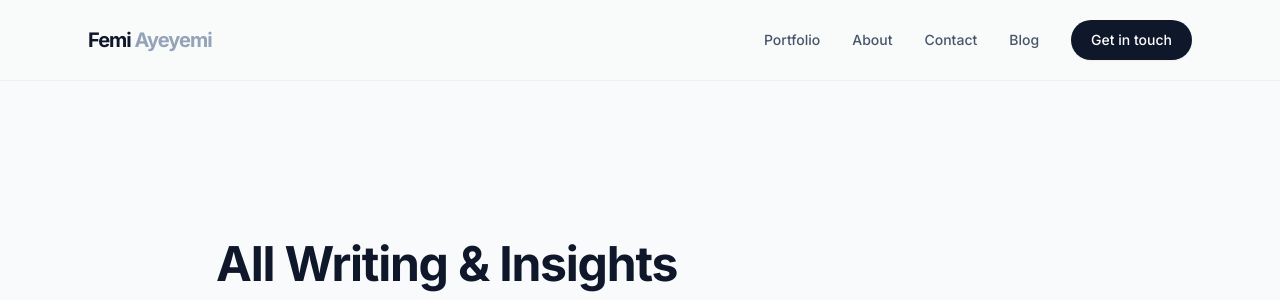
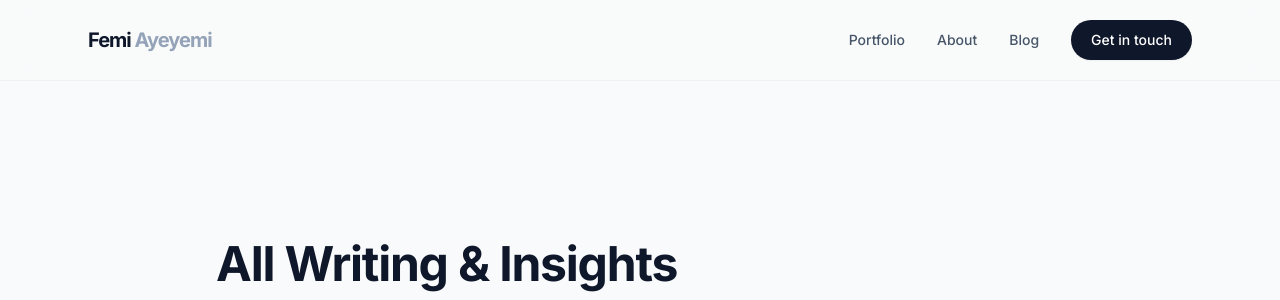
Before and after one commit to ayeyoluwafemi/faymol, a Django app: page /blog/ in a window 1280 px wide. Shown: the top 300 px of the page. Run offline with Django 5.2, Linux system fonts and the light colour scheme; data that the repository does not hold is empty; some libraries are stand-ins or nearby versions.

Commit message:
solving the broken section links issue on the blog page

```diff
--- a/portfolio/templates/portfolio/base.html
+++ b/portfolio/templates/portfolio/base.html
@@ -22,7 +22,6 @@
             <nav class="hidden md:flex items-center gap-8 text-sm font-medium text-slate-600">
                 <a href="/#work" class="hover:text-slate-900 transition">Portfolio</a>
                 <a href="/#about" class="hover:text-slate-900 transition">About</a>
-                <a href="/#contact" class="hover:text-slate-900 transition">Contact</a>
                 <a href="/#blog" class="hover:text-slate-900 transition">Blog</a>
                 <a href="/#contact" class="px-5 py-2.5 bg-slate-900 text-white rounded-full hover:bg-slate-800 transition shadow-sm">
                     Get in touch
```
